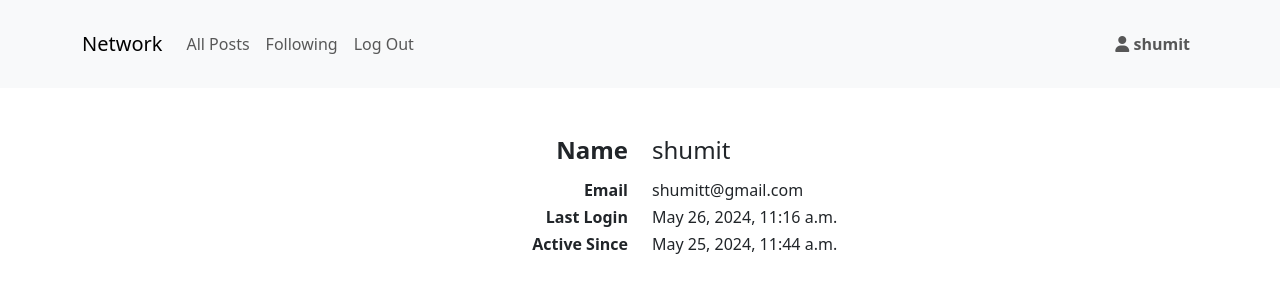
After one commit to shumittaher/network, a Django app: page /profile in a window 1280 px wide. The commit adds this page. Shown: the top 300 px of the page. Run offline with Django 3.2, Linux system fonts and the light colour scheme; a user stored in the database is signed in; data comes from the database, SQL or seed files in the repository; both versions use the stored data as it was after the commit; some libraries are stand-ins or nearby versions.

Commit message:
woring on profile

```diff
--- a/network/models.py
+++ b/network/models.py
@@ -5,6 +5,9 @@ from django.db import models
 class User(AbstractUser):
     pass
 
+class Followings(models.Model):
+    follower = models.ForeignKey(User, on_delete=models.CASCADE)
+    followed = models.ForeignKey(User, on_delete=models.CASCADE ,related_name='followees')
 
 class Post(models.Model):
     post_id = models.AutoField(primary_key=True)
--- a/network/static/network/posts.jsx
+++ b/network/static/network/posts.jsx
@@ -1,4 +1,7 @@
-ReactDOM.render(<Post_list />, document.querySelector("#post_list"));
+
+if (document.querySelector("#post_list")) {
+    ReactDOM.render(<Post_list />, document.querySelector("#post_list"));
+}
 
 function Post_list() {
 
--- a/network/static/network/styles.css
+++ b/network/static/network/styles.css
@@ -57,6 +57,5 @@
 
     100%{
       transform: scale(1);
-
     }
   }
--- a/network/templates/network/layout.html
+++ b/network/templates/network/layout.html
@@ -14,7 +14,6 @@
         <script src="https://cdn.jsdelivr.net/npm/bootstrap@5.3.3/dist/js/bootstrap.bundle.min.js" integrity="sha384-YvpcrYf0tY3lHB60NNkmXc5s9fDVZLESaAA55NDzOxhy9GkcIdslK1eN7N6jIeHz" crossorigin="anonymous"></script>
 
         <link href="{% static 'network/styles.css' %}" rel="stylesheet">
-
         <script type="text/babel" src="{% static 'network/posts.jsx' %}"></script>
 
     </head>
@@ -59,7 +58,7 @@
                     {% if user.is_authenticated %}
                     <div class="navbar-nav">
                         <div class="nav-item">
-                        <a class="nav-link" href="#">
+                        <a class="nav-link" href="{% url 'profile' %}">
                             <i class="fa-solid fa-user"></i>
                             <strong> {{ user.username }} </strong>
                         </a>
--- /dev/null
+++ b/network/templates/network/profile.html
@@ -0,0 +1,50 @@
+{% extends "network/layout.html" %}
+
+{% block body %}
+
+<div class="mt-5">
+
+    <div class="row mb-2">
+        <h4 class="col text-end">
+            <b>
+                Name
+            </b>
+        </h4>
+        <h4 class="col">
+            {{user.username}}
+        </h4>
+    </div>
+    <div class="row">
+        <h6 class="col text-end">
+            <b>
+                Email
+            </b>
+        </h6>
+        <h6 class="col">
+            {{user.email}}
+        </h6>
+    </div>
+    <div class="row">
+        <h6 class="col text-end">
+            <b>
+                Last Login
+            </b>
+        </h6>
+        <h6 class="col">
+            {{user.last_login}}
+        </h6>
+    </div>
+    <div class="row">
+        <h6 class="col text-end">
+            <b>
+                Active Since
+            </b>
+        </h6>
+        <h6 class="col">
+            {{user.date_joined}}
+        </h6>
+    </div>
+
+</div>
+
+{% endblock %}
--- a/network/urls.py
+++ b/network/urls.py
@@ -10,5 +10,6 @@ urlpatterns = [
     path("register", views.register, name="register"),
     path("post_supply", views.post_supply, name="post_supply"),
     path("fetch_post/<int:post_id>", views.fetch_post, name="fetch_post"),
-    path("like_route", views.like_route, name="like_route")
+    path("like_route", views.like_route, name="like_route"),
+    path("profile", views.profile, name="profile")
 ]
--- a/network/views.py
+++ b/network/views.py
@@ -58,6 +58,13 @@ def like_route(request):
 
     return JsonResponse({},status = 200)
 
+def profile(request):
+
+    user = get_object_or_404(User, pk = request.user.id)
+    return render(request, 'network/profile.html',{
+        'user' : user
+        })
+
 def login_view(request):
 
     if request.method == "POST":
```
Also changed, not shown: db.sqlite3, network/migrations/0005_user_following.py (added), network/migrations/0006_remove_user_following.py (added), network/migrations/0007_followings.py (added).
